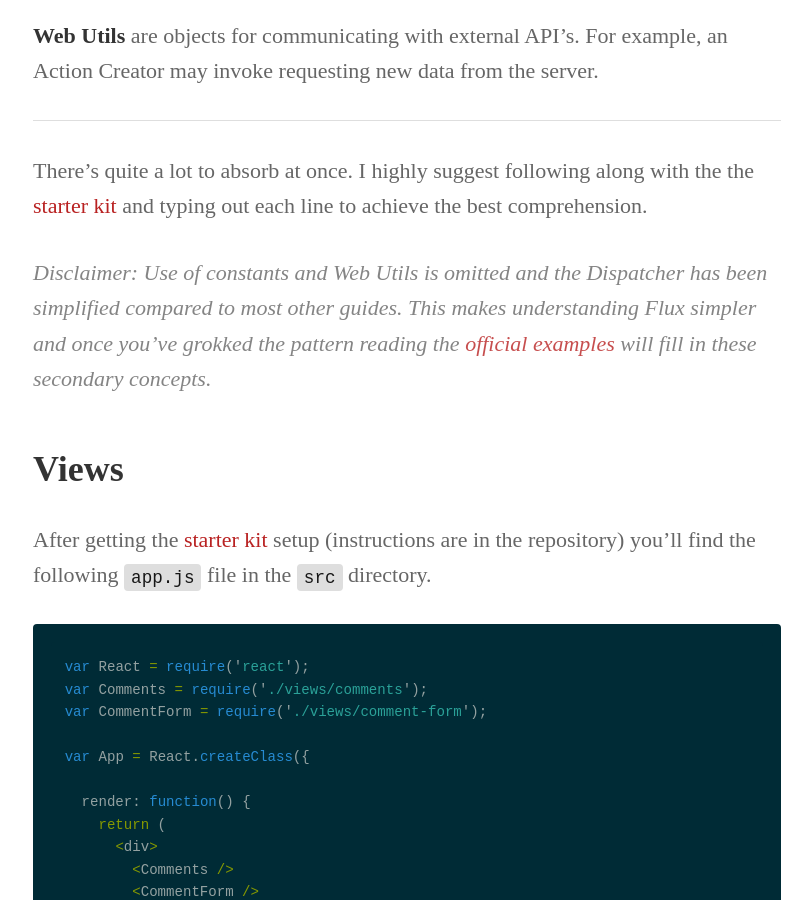
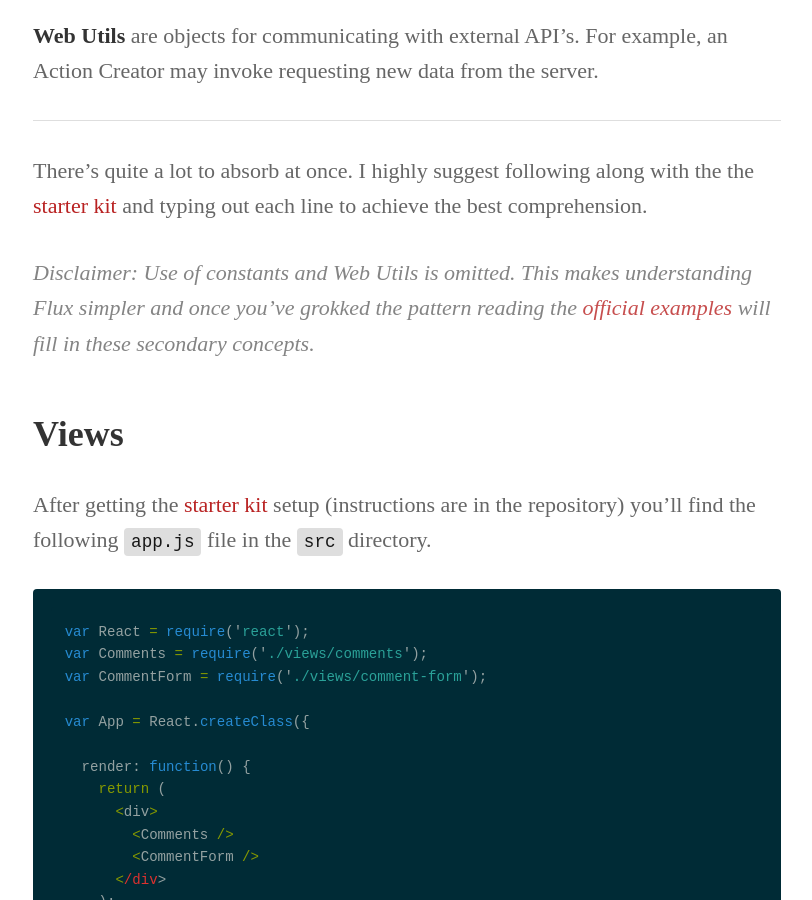
Before and after one commit to jackcallister/jarsbe.github.io, a Jekyll site: the page built from _posts/2015-02-26-the-flux-quick-start-guide.markdown, in a window 1280 px wide and 900 px high, scrolled down 1746 px. Shown: the whole window, without its empty margins (233-1045 px from the left). Built offline with Jekyll 4.4.1, drawn with Linux system fonts in a browser that asks for light colours; Markdown is read by kramdown in place of the engine named in the settings; some of the changed text lies outside the part shown.

Commit message:
Remove mention of simplification of dispatcher

```diff
--- a/_posts/2015-02-26-the-flux-quick-start-guide.markdown
+++ b/_posts/2015-02-26-the-flux-quick-start-guide.markdown
@@ -41,7 +41,7 @@ The **Dispatcher** receives new data and passes it to the Stores. Stores update
 
 There's quite a lot to absorb at once. I highly suggest following along with the the <a href="https://github.com/jarsbe/flux-starter-kit" target="_blank">starter kit</a> and typing out each line to achieve the best comprehension.
 
-*Disclaimer: Use of constants and Web Utils is omitted and the Dispatcher has been simplified compared to most other guides. This makes understanding Flux simpler and once you've grokked the pattern reading the [official examples](https://github.com/facebook/flux/tree/master/examples) will fill in these secondary concepts.*
+*Disclaimer: Use of constants and Web Utils is omitted. This makes understanding Flux simpler and once you've grokked the pattern reading the [official examples](https://github.com/facebook/flux/tree/master/examples) will fill in these secondary concepts.*
 
 ## Views
 
@@ -146,7 +146,7 @@ module.exports = new Dispatcher();
 
 A new Dispatcher instance (from the Flux library) is created and exported. This implements the `dispatch` function to accept an Action and pass it to **all** callbacks. It's the Stores which register these callbacks with the Dispatcher.
 
-*Since the Dispatcher implementation is behind the scenes here's a [link to the source](https://github.com/facebook/flux/blob/master/src/Dispatcher.js#L181).*
+*Since the Dispatcher implementation is hidden, here's a [link to the source](https://github.com/facebook/flux/blob/master/src/Dispatcher.js#L181).*
 
 ---
 
```
Also changed, not shown: other parts of _posts/2015-02-26-the-flux-quick-start-guide.markdown (+3 -4 lines).
